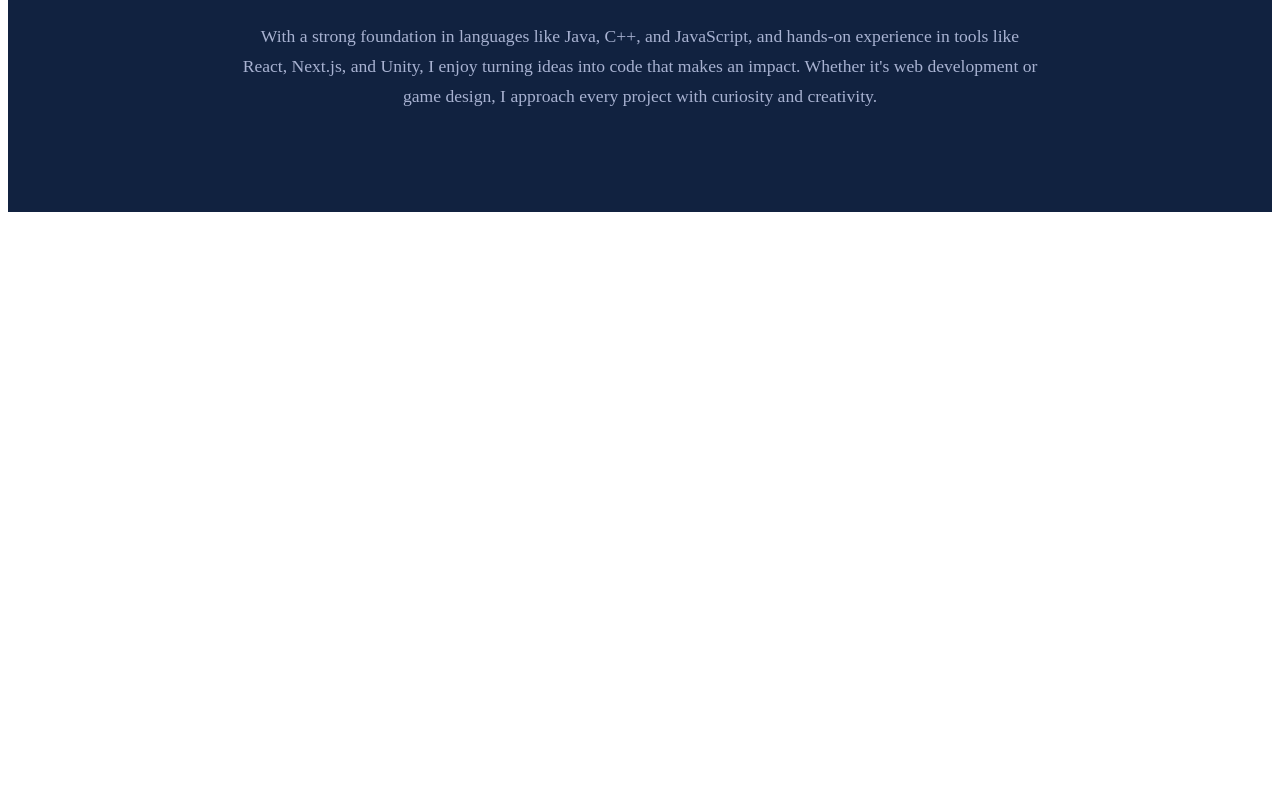
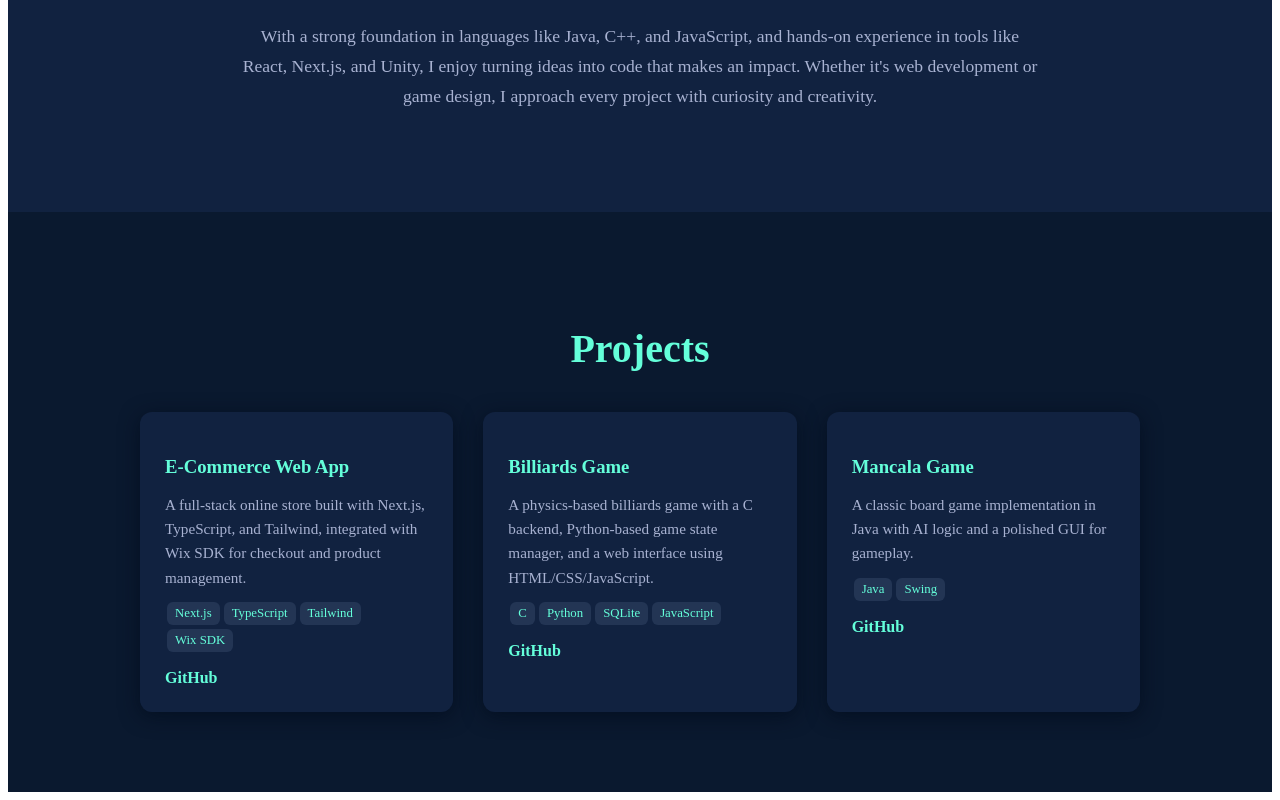
Before and after one commit to SunHorizon/SunHorizon.github.io, a React (Vite) app: page / in a window 1280 px wide. Shown: the part 1076-1876 px from the top of the page. Before the commit the page ends 1296 px from the top, so only its background shows below. Built offline with nearby package versions, Linux system fonts and the light colour scheme.

Commit message:
added project section

```diff
--- a/src/App.jsx
+++ b/src/App.jsx
@@ -1,11 +1,13 @@
 import Landing from './components/Landing';
 import About from './components/About';
+import Projects from './components/Projects';
 
 function App() {
   return (
     <div className="App">
       <Landing />
       <About />
+      <Projects />
     </div>
   );
 }
--- a/src/components/Landing.jsx
+++ b/src/components/Landing.jsx
@@ -5,7 +5,7 @@ import './Landing.css';
 const Landing = () => {
 
     return (
-        <section className="landing">
+        <section className="landing" id="landing">
             <div className="intro">
                 <h1 className="name">Sarfaraz Syed</h1>
                 <p className="title">Software Developer</p>
--- /dev/null
+++ b/src/components/Projects.css
@@ -0,0 +1,74 @@
+
+
+.projects{
+    background-color: #0a192f;
+    color: #ccd6f6;
+    padding: 80px 20px;
+    text-align: center;
+}
+
+.projects h2 {
+    font-size: 2.5rem;
+    margin-bottom: 40px;
+    color: #64ffda;
+}
+
+.projects-grid {
+  display: grid;
+  grid-template-columns: repeat(auto-fit, minmax(300px, 1fr));
+  gap: 30px;
+  max-width: 1000px;
+  margin: 0 auto;
+}
+
+.project-card{
+    background-color: #112240;
+    padding: 25px;
+    border-radius: 12px;
+    box-shadow: 0 4px 20px rgba(2, 12, 27, 0.7);
+    transition: transform 0.3s ease, box-shadow 0.3s ease;
+    text-align: left;
+}
+
+.project-card:hover {
+    transform: translateY(-5px);
+    box-shadow: 0 8px 30px rgba(2, 12, 27, 0.9);
+}
+
+.project-card h3 {
+  margin-bottom: 10px;
+  color: #64ffda;
+}
+
+.project-card p {
+  font-size: 0.95rem;
+  line-height: 1.6;
+  margin-bottom: 10px;
+  color: #a8b2d1;
+}
+
+.tech-stack {
+  margin-bottom: 15px;
+}
+
+.tech-stack span {
+  background-color: #233554;
+  color: #64ffda;
+  padding: 4px 8px;
+  margin: 2px;
+  display: inline-block;
+  border-radius: 6px;
+  font-size: 0.8rem;
+}
+
+.project-links a {
+  margin-right: 12px;
+  color: #64ffda;
+  text-decoration: none;
+  font-weight: bold;
+  transition: color 0.3s;
+}
+
+.project-links a:hover {
+  color: #ffffff;
+}
--- /dev/null
+++ b/src/components/Projects.jsx
@@ -0,0 +1,60 @@
+import React from "react";
+import './Projects.css';
+
+const projects = [
+  {
+    title: 'E-Commerce Web App',
+    description:
+      'A full-stack online store built with Next.js, TypeScript, and Tailwind, integrated with Wix SDK for checkout and product management.',
+    tech: ['Next.js', 'TypeScript', 'Tailwind', 'Wix SDK'],
+    github: 'https://github.com/SunHorizon/next-ecommerce',
+    demo: '#', // Add demo link if available
+  },
+  {
+    title: 'Billiards Game',
+    description:
+      'A physics-based billiards game with a C backend, Python-based game state manager, and a web interface using HTML/CSS/JavaScript.',
+    tech: ['C', 'Python', 'SQLite', 'JavaScript'],
+    github: 'https://github.com/SunHorizon/BilliardsGame',
+    demo: '#',
+  },
+  {
+    title: 'Mancala Game',
+    description:
+      'A classic board game implementation in Java with AI logic and a polished GUI for gameplay.',
+    tech: ['Java', 'Swing'],
+    github: 'https://github.com/SunHorizon/Mancala-Game',
+    demo: '#',
+  },
+];
+
+const Projects = () => {
+
+    return (
+        <section className="projects" id="projects">
+            <h2>Projects</h2>
+            <div className="projects-grid">
+                {projects.map((project, index) => (
+                    <div className="project-card" key={index}>
+                        <h3>{project.title}</h3>
+                        <p>{project.description}</p>
+                        <div className="tech-stack">
+                            {project.tech.map((tech, i) => (
+                                <span key={i}>{tech}</span>
+                            ))}
+                        </div>
+                        <div className="project-links">
+                            <a href={project.github} target="_blank" rel="noopener noreferrer">GitHub</a>
+                            {project.demo !== '#' && (
+                                <a href={project.demo} target="_blank" rel="noopener noreferrer">Live Demo</a>
+                            )}
+                        </div>
+                    </div>
+                ))}
+            </div>
+        </section>
+    )
+
+}
+
+export default Projects;
```
